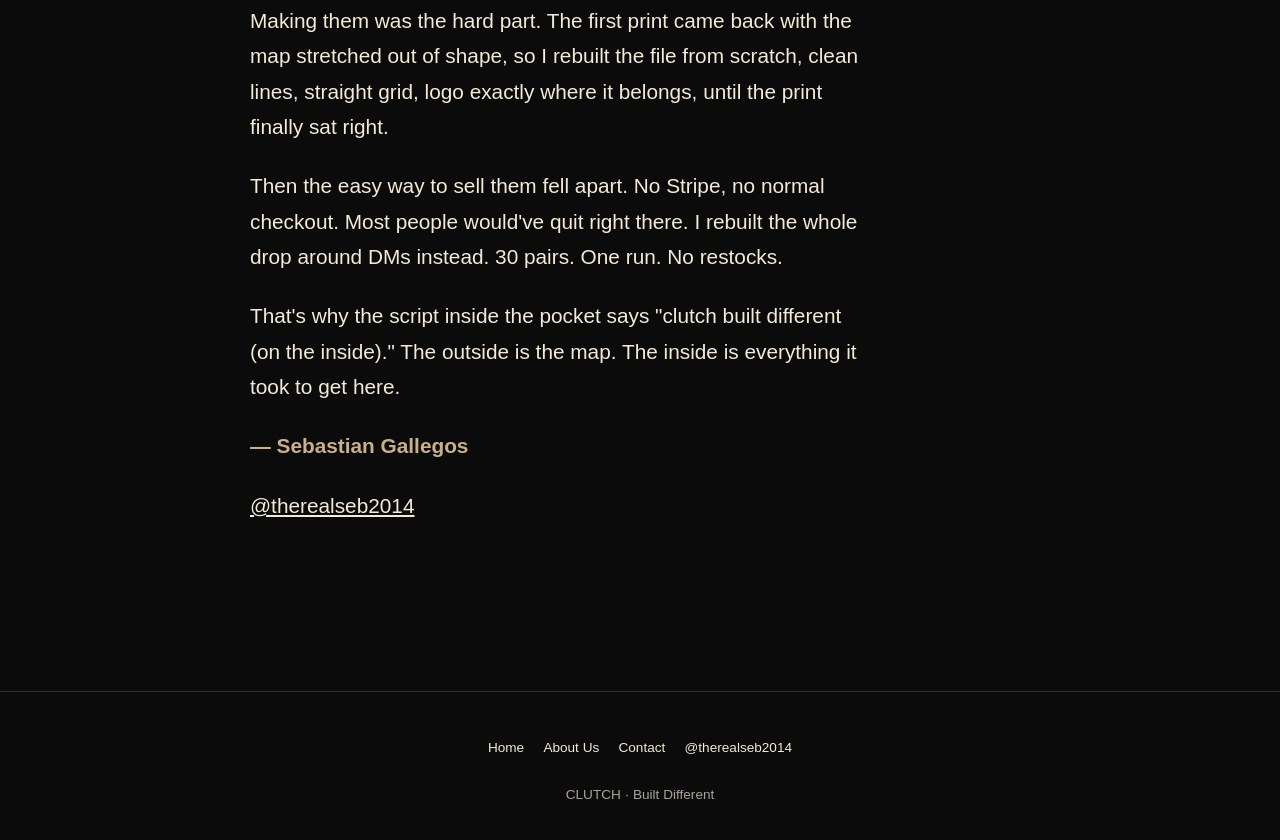
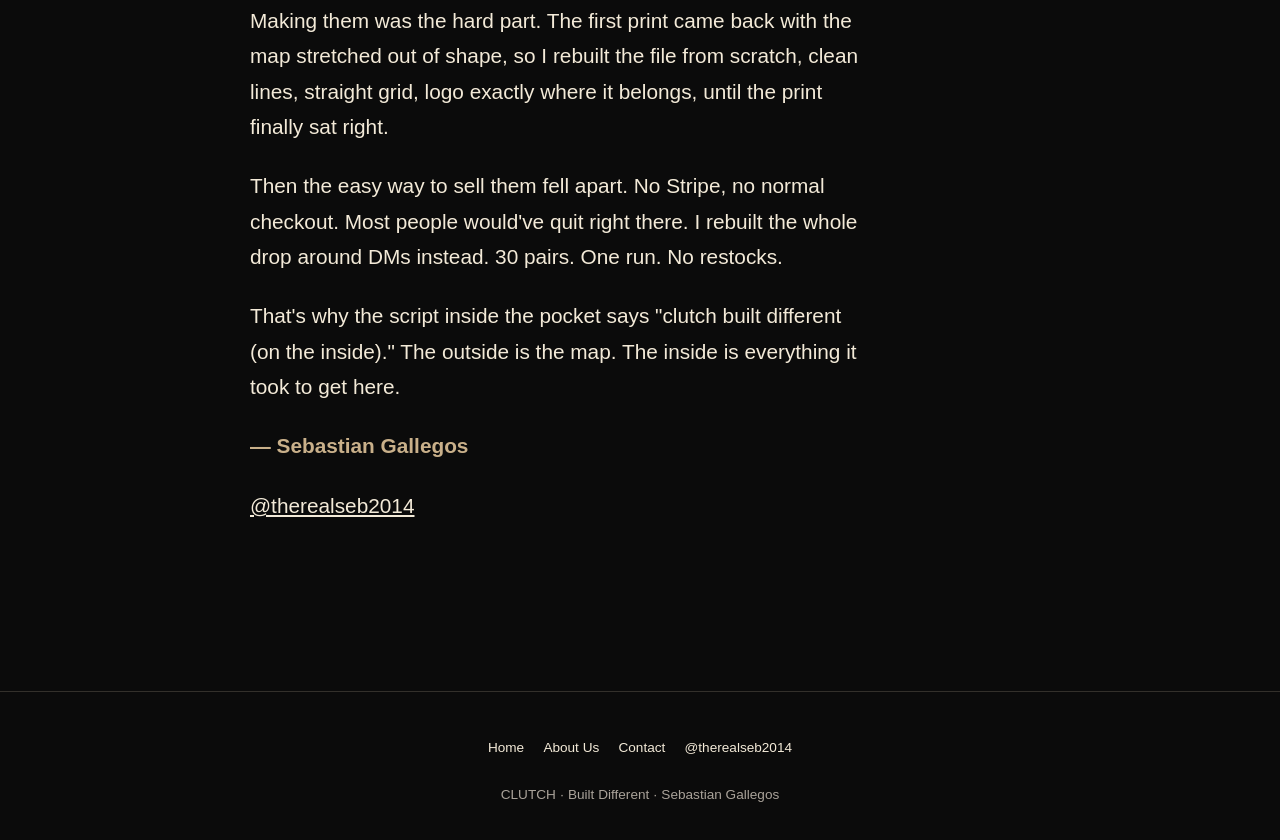
Before and after one commit to sebastianluis3177-maker/clutch-built-different, a plain HTML site: page about.html in a window 1280 px wide. Shown: the part 1217-2057 px from the top of the page. Drawn offline with Linux system fonts and the light colour scheme; no server answers.

Commit message:
Modify footer content in about.html
Updated footer to include the name 'Sebastian Gallegos'.

```diff
--- a/about.html
+++ b/about.html
@@ -34,7 +34,7 @@
     <p class="signoff">— Sebastian Gallegos</p>
     <p><a href="https://www.instagram.com/therealseb2014/">@therealseb2014</a></p>
   </main>
-  <footer class="foot"><a href="/">Home</a><a href="/about.html">About Us</a><a href="mailto:clutchbuiltdifferent@gmail.com">Contact</a><a href="https://www.instagram.com/therealseb2014/">@therealseb2014</a><p>CLUTCH · Built Different</p></footer>
+  <footer class="foot"><a href="/">Home</a><a href="/about.html">About Us</a><a href="mailto:clutchbuiltdifferent@gmail.com">Contact</a><a href="https://www.instagram.com/therealseb2014/">@therealseb2014</a><p>CLUTCH · Built Different · Sebastian Gallegos</p></footer>
   <script>
     // Reuse the exact original logo already embedded in the homepage.
     fetch('/').then(function(r){if(!r.ok)throw new Error('Homepage unavailable');return r.text()}).then(function(html){var original=new DOMParser().parseFromString(html,'text/html').querySelector('.nav .wm-logo');if(original)document.querySelector('.wm-logo').src=original.getAttribute('src')}).catch(function(){});
```
